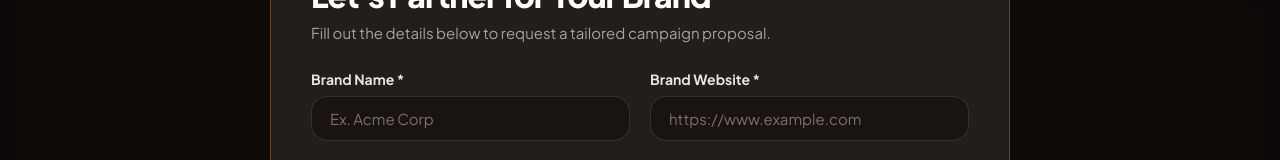
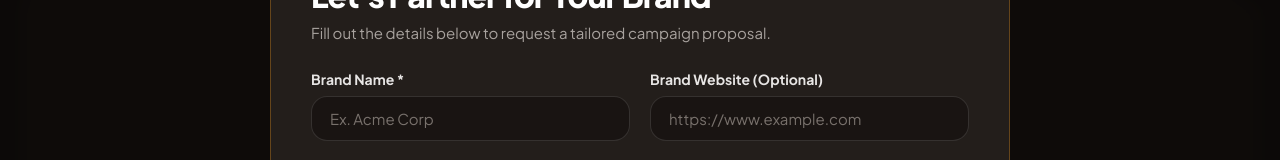
Before and after one commit to Shanaportfolio90/Client, a React (Vite) app: page / in a window 1280 px wide. Both pictures are taken after a click on the button "Request Custom Proposal". Shown: the part 6144-6304 px from the top of the page. Built offline with nearby package versions, Linux system fonts and the light colour scheme; no server answers.

Commit message:
Make Brand Website field optional in proposal form

```diff
--- a/src/components/PricingSection.jsx
+++ b/src/components/PricingSection.jsx
@@ -158,14 +158,13 @@ export default function PricingSection() {
                   </div>
 
                   <div className="modal-form-group">
-                    <label>Brand Website *</label>
+                    <label>Brand Website (Optional)</label>
                     <input
                       type="url"
                       name="brandWebsite"
                       placeholder="https://www.example.com"
                       value={formState.brandWebsite}
                       onChange={handleInputChange}
-                      required
                     />
                   </div>
                 </div>
```
